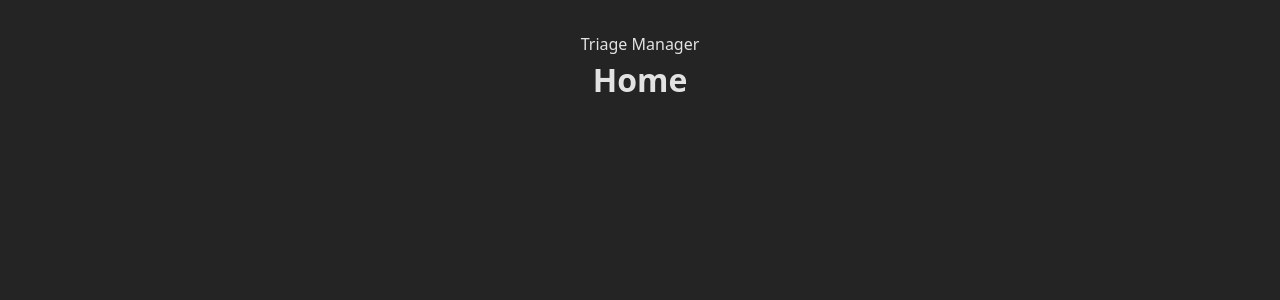
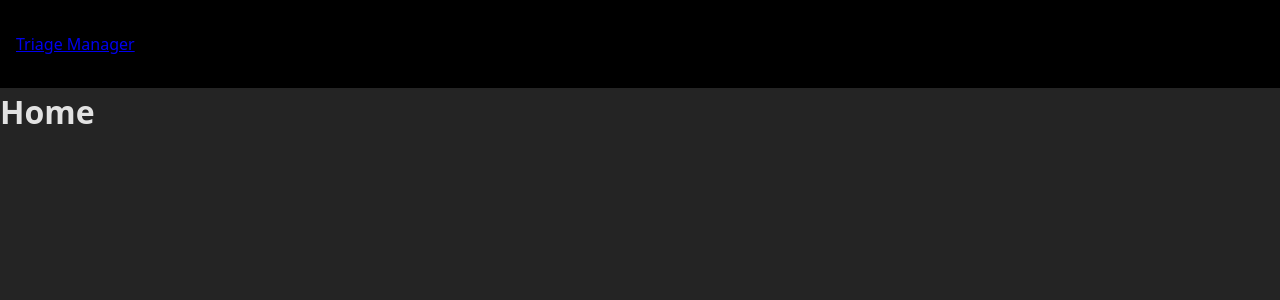
Before and after one commit to venoblin/triage-manager, a React (Vite) app: page / in a window 1280 px wide. Shown: the top 300 px of the page. Built offline with nearby package versions, Linux system fonts and the light colour scheme.

Commit message:
worked on navbar

```diff
--- a/src/components/NavBar/NavBar.css
+++ b/src/components/NavBar/NavBar.css
@@ -1 +1,4 @@
-/*# sourceMappingURL=NavBar.css.map */
+.NavBar {
+  padding: 2rem 1rem;
+  background: black;
+}/*# sourceMappingURL=NavBar.css.map */
--- a/src/components/NavBar/NavBar.jsx
+++ b/src/components/NavBar/NavBar.jsx
@@ -1,9 +1,10 @@
+import { Link } from 'react-router-dom'
 import './NavBar.css'
 
 const NavBar = () => {
   return (
     <nav className='NavBar'>
-      <p>Triage Manager</p>
+      <Link to='/' className='logo'>Triage Manager</Link>
     </nav>
   )
 }
--- a/src/components/NavBar/NavBar.scss
+++ b/src/components/NavBar/NavBar.scss
@@ -0,0 +1,4 @@
+.NavBar {
+  padding: 2rem 1rem;
+  background: black;
+}
--- a/src/styles/App.css
+++ b/src/styles/App.css
@@ -1,6 +1 @@
-#root {
-  max-width: 1280px;
-  margin: 0 auto;
-  padding: 2rem;
-  text-align: center;
-}/*# sourceMappingURL=App.css.map */
+/*# sourceMappingURL=App.css.map */
--- a/src/styles/App.scss
+++ /dev/null
@@ -1,6 +0,0 @@
-#root {
-  max-width: 1280px;
-  margin: 0 auto;
-  padding: 2rem;
-  text-align: center;
-}
```
Also changed, not shown: 2 other files (tests, documents, lock files or other folders).
